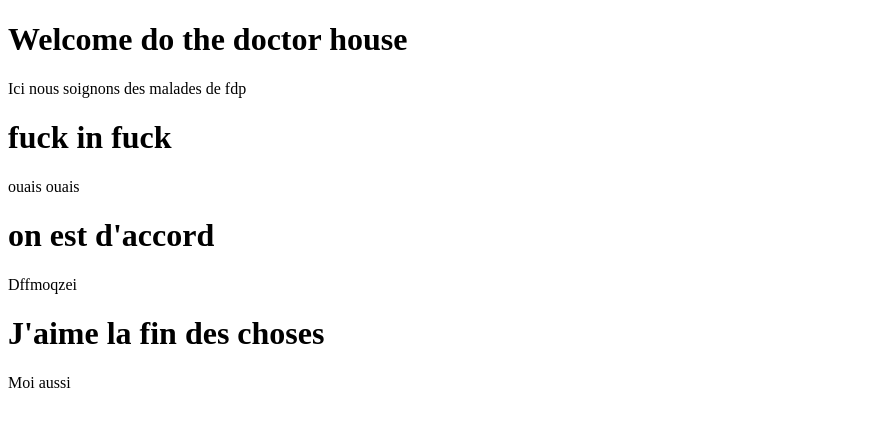
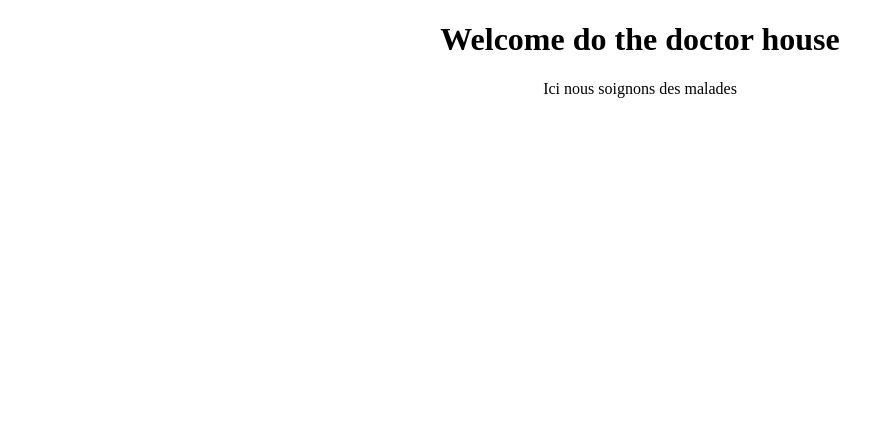
Before and after one commit to AntoineSmagghe/YodeckWidget, a plain HTML site: page index.html in a window 1280 px wide. Shown: the whole page, without its empty margins (0-894 px from the left). Drawn offline with Linux system fonts and the light colour scheme.

Commit message:
add js text moving

```diff
--- a/index.html
+++ b/index.html
@@ -9,7 +9,7 @@
 <body>
     <div class="text-area">
         <h1>Welcome do the doctor house</h1>
-        <p>Ici nous soignons des malades de fdp</p>
+        <p>Ici nous soignons des malades</p>
     </div>
     <div class="text-area">
         <h1>fuck in fuck</h1>
@@ -25,4 +25,8 @@
     </div>
 </body>
 <script src="script.js"></script>
+<script>
+    const showText = new MovingText(document.getElementsByClassName("text-area"), 1000);
+    showText.init();
+</script>
 </html>
--- a/script.js
+++ b/script.js
@@ -10,17 +10,30 @@ class MovingText
     show()
     {
         this.doctorText[this.index].style.display = "block";
+        setTimeout(()=>{
+            this.time();
+        }, this.timeout);
     }
 
     time()
     {
-        setTimeout({
+        setInterval(()=>{
+            this.doctorText[this.index].style.display = "none";
 
-        },this.timeout)
+            if (this.index < (this.doctorText.length - 1)){
+                this.index += 1;
+            } else {
+                this.index = 0;
+            }
+
+            console.log(this.index);
+
+            this.doctorText[this.index].style.display = "block";
+        }, this.timeout);
     }
 
     init()
     {
-
+        this.show();
     }
 }
--- a/style.css
+++ b/style.css
@@ -0,0 +1,5 @@
+.text-area{
+    margin: auto;
+    text-align: center;
+    display: none;
+}
```
